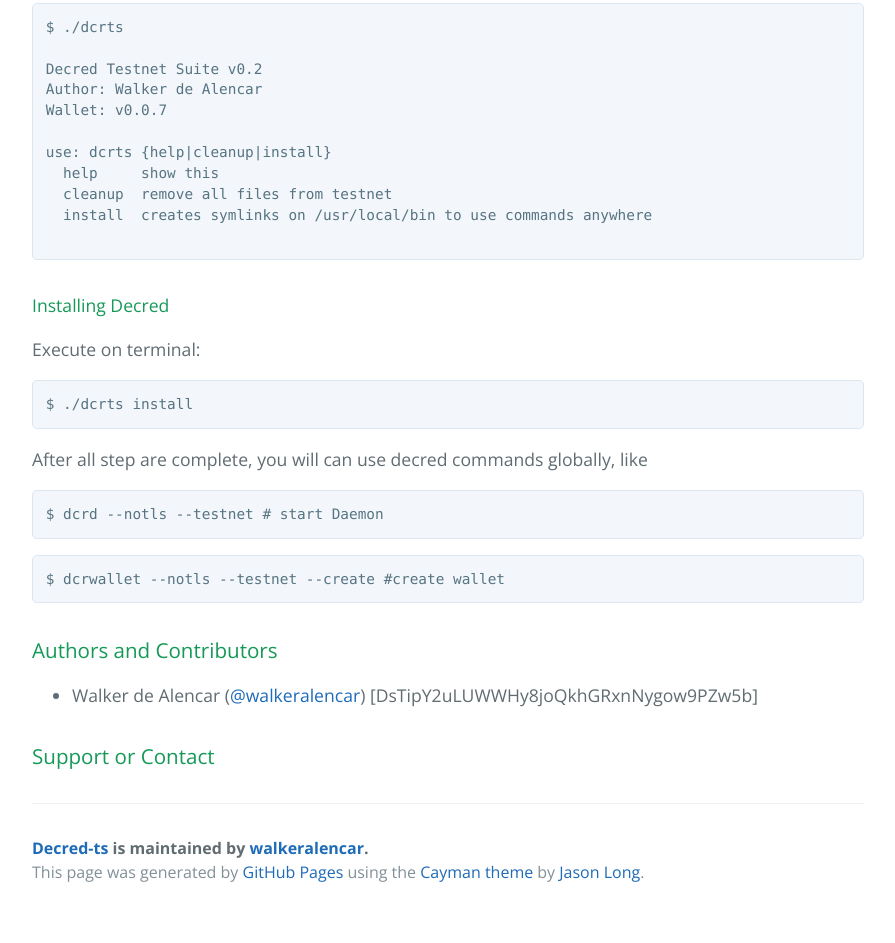
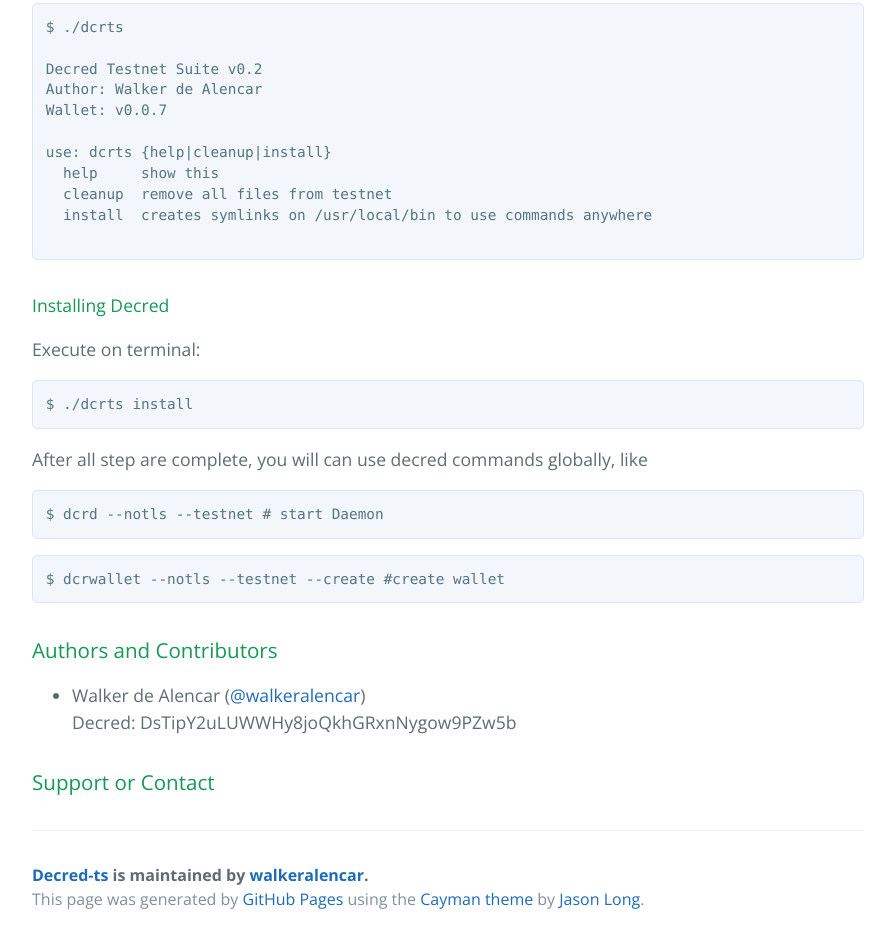
Before and after one commit to walkeralencar/decred-ts, a plain HTML site: page index.html in a window 1280 px wide. Shown: the part 548-1491 px from the top of the page, without its empty margins (192-1087 px from the left). Before the commit the page ends 1464 px from the top, so only its background shows below. Drawn offline with nearby package versions, Linux system fonts and the light colour scheme.

Commit message:
Update index.html

```diff
--- a/index.html
+++ b/index.html
@@ -47,7 +47,10 @@ use: dcrts {help|cleanup|install}
         <a id="authors-and-contributors" class="anchor" href="#authors-and-contributors" aria-hidden="true"><span aria-hidden="true" class="octicon octicon-link"></span></a>Authors and Contributors
       </h3>
 
-      <ul><li>Walker de Alencar (<a href="https://github.com/walkeralencar" class="user-mention">@walkeralencar</a>) [DsTipY2uLUWWHy8joQkhGRxnNygow9PZw5b]</li></ul>
+      <ul>
+        <li>Walker de Alencar (<a href="https://github.com/walkeralencar" class="user-mention">@walkeralencar</a>)<br>
+            Decred: DsTipY2uLUWWHy8joQkhGRxnNygow9PZw5b</li>
+        </ul>
 
       <h3>
         <a id="support-or-contact" class="anchor" href="#support-or-contact" aria-hidden="true"><span aria-hidden="true" class="octicon octicon-link"></span></a>Support or Contact
```
